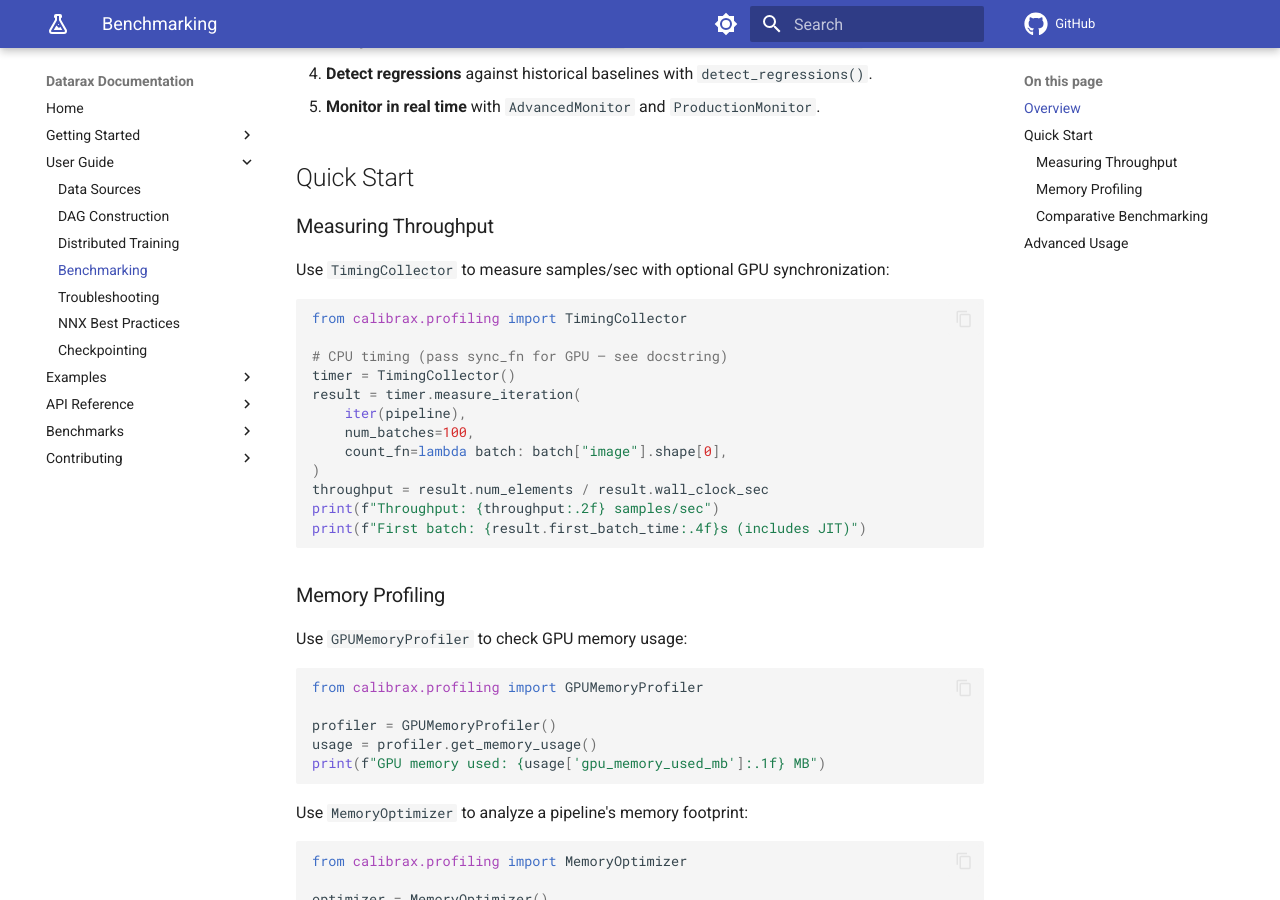
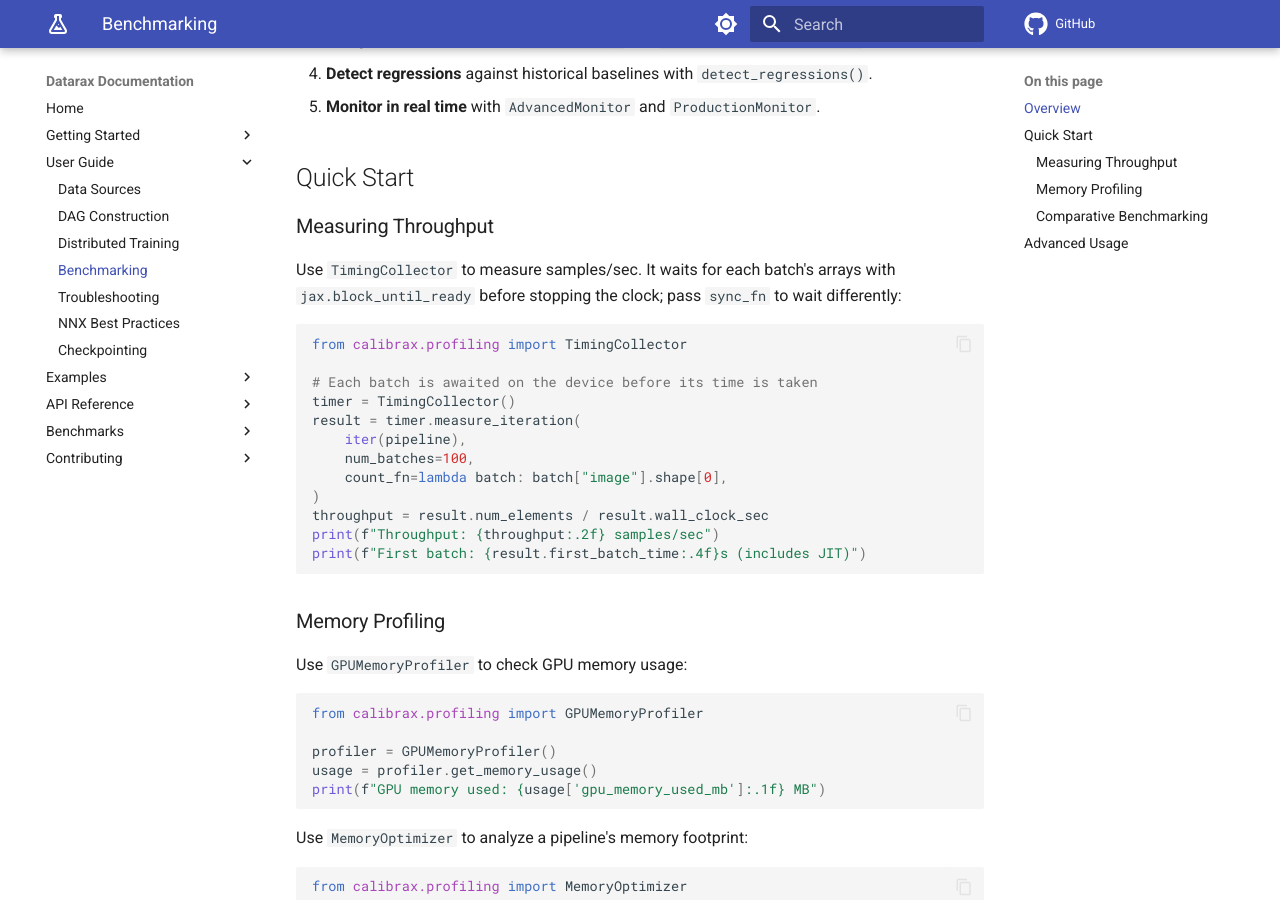
Before and after one commit to avitai/datarax, an MkDocs documentation site: the page built from docs/user_guide/benchmarking.md, in a window 1280 px wide and 900 px high, scrolled down 547 px. Built offline with MkDocs 1.6.1 and Material for MkDocs 9.7.7, drawn with Linux system fonts in a browser that asks for light colours; comment, search, counter and statistics services are not loaded.

Commit message:
build(deps): require calibrax 0.1.9 and take its timing default
Requires calibrax>=0.1.9, the latest release; the lock moves it from
0.1.3 and nothing else. From calibrax 0.1.7 TimingCollector waits for
each batch's arrays with jax.block_until_ready when no sync_fn is given,
so datarax-benchmark takes that default instead of passing the same wait
itself. A test holds that every measured batch is awaited: it fails on
calibrax 0.1.3 without the removed sync and passes on 0.1.9.

The benchmarking guides no longer say to pass sync_fn for GPU timing.
The unused test helper measure_pipeline_throughput is removed; its
default sync waited on a new scalar instead of the batch.

````diff
--- a/docs/user_guide/benchmarking.md
+++ b/docs/user_guide/benchmarking.md
@@ -19,12 +19,13 @@ Datarax uses [calibrax](https://github.com/avitai/calibrax), an external benchma
 
 ### Measuring Throughput
 
-Use `TimingCollector` to measure samples/sec with optional GPU synchronization:
+Use `TimingCollector` to measure samples/sec. It waits for each batch's arrays with
+`jax.block_until_ready` before stopping the clock; pass `sync_fn` to wait differently:
 
 ```python
 from calibrax.profiling import TimingCollector
 
-# CPU timing (pass sync_fn for GPU — see docstring)
+# Each batch is awaited on the device before its time is taken
 timer = TimingCollector()
 result = timer.measure_iteration(
     iter(pipeline),
--- a/pyproject.toml
+++ b/pyproject.toml
@@ -24,7 +24,7 @@ classifiers = [
 ]
 dependencies = [
   "array-record>=0.4",
-  "calibrax>=0.1.3",
+  "calibrax>=0.1.9",
   # The flax, jax, orbax and numpy floors are what every release since 0.1.5 has
   # resolved and run CI against. Below flax 0.12.1 nnx Variable lacks set_value /
   # get_value, which pipeline/iteration.py calls at every yield boundary.
````
Also changed, not shown: CHANGELOG.md (+15 -0 lines), docs/benchmarking/index.md (+1 -1 lines), docs/contributing/performance_optimization_guide.md (+1 -1 lines), 4 other files.
